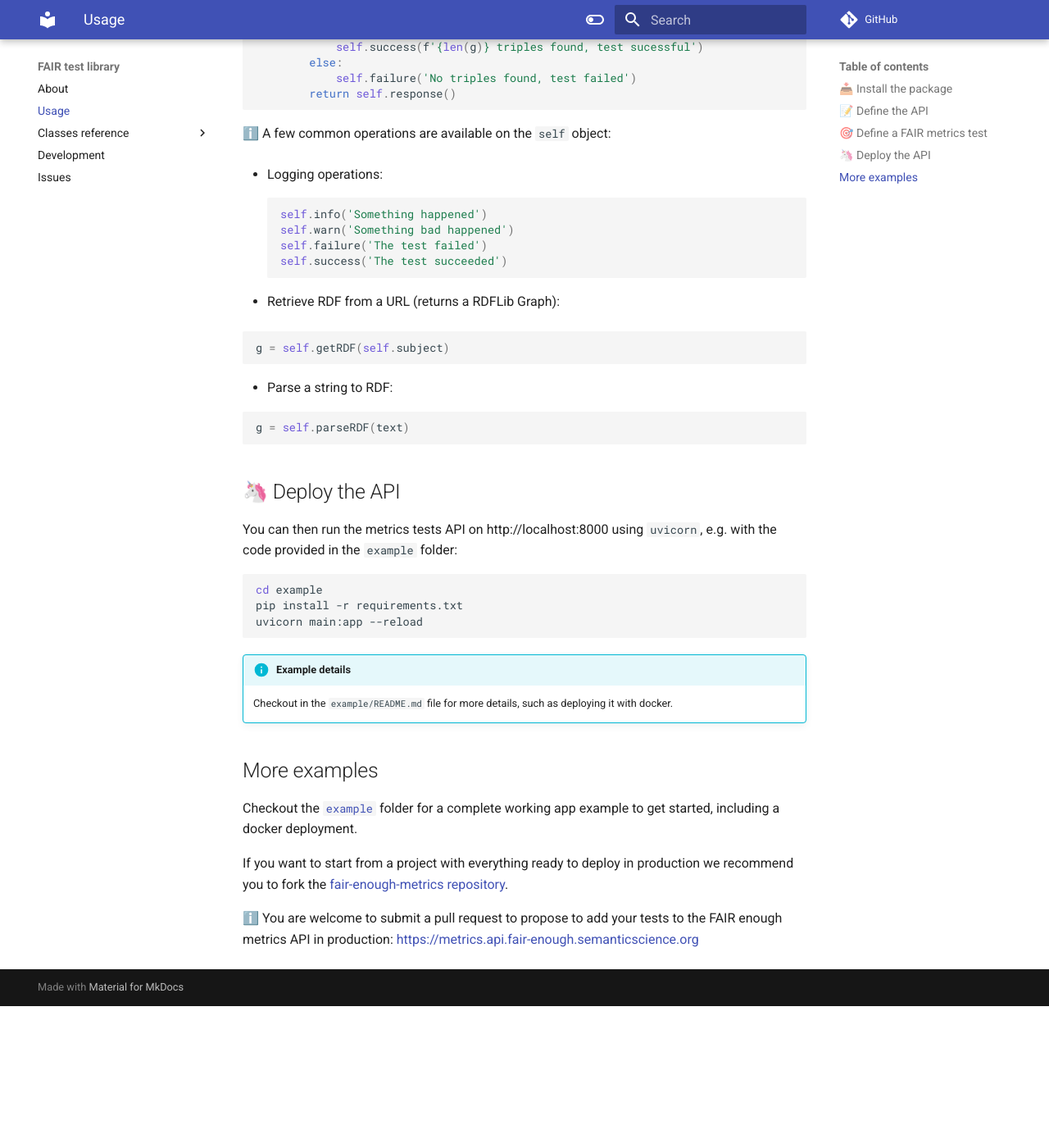
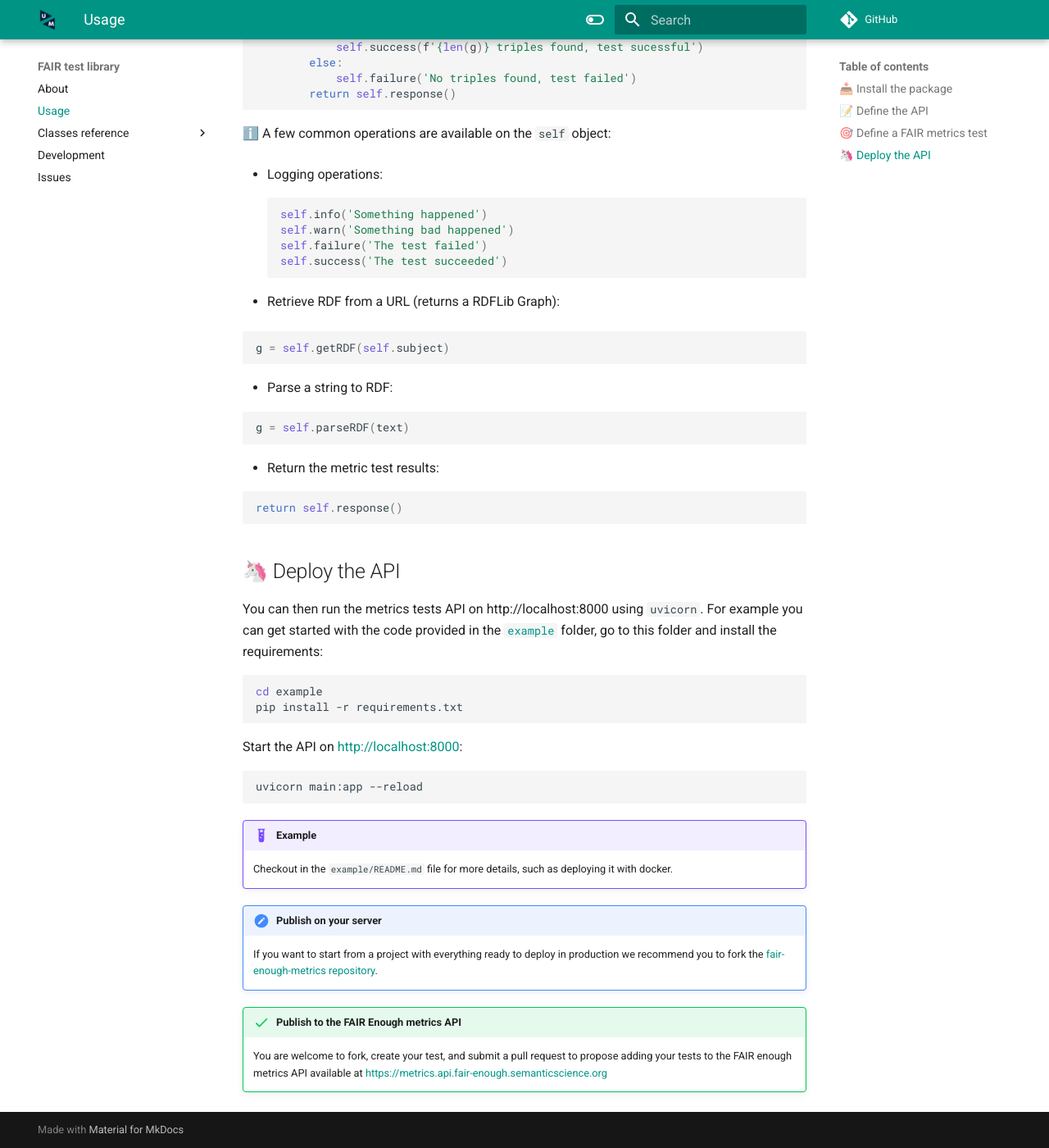
Before and after one commit to MaastrichtU-IDS/fair-test, an MkDocs documentation site: the page built from docs/usage.md, in a window 1280 px wide and 1400 px high, scrolled down 1507 px. Shown: the whole window at 82% size. Built offline with MkDocs 1.6.1 and Material for MkDocs 9.7.7, drawn with Linux system fonts in a browser that asks for light colours; comment, search, counter and statistics services are not loaded; before the commit the page ends 2734 px from its top, so only the background shows below that; some of the changed text lies outside the part shown.

Commit message:
improve tests

`````diff
--- a/docs/requirements.txt
+++ b/docs/requirements.txt
@@ -1,3 +1,3 @@
 jinja2==3.0.3
-mkdocstrings[python]
-mkdocs-material
+mkdocstrings[python]>=0.18.1
+mkdocs-material>=8.2.7
--- a/docs/usage.md
+++ b/docs/usage.md
@@ -42,16 +42,16 @@
 
 ## 🎯 Define a FAIR metrics test
 
-Create a `a1_my_test.py` file in the `metrics` folder with your test:
+Create a `a1_test_something.py` file in the `metrics` folder with your test:
 
 ````python title="metrics/test_a1.py"
 from fair_test import FairTest
 
 class MetricTest(FairTest):
-    metric_path = 'a1-check-something'
+    metric_path = 'a1-test-something'
     applies_to_principle = 'A1'
-    title = 'Check something'
-    description = """Test something"""
+    title = 'Test something'
+    description = """Check something"""
     author = 'https://orcid.org/0000-0000-0000-0000'
     metric_version = '0.1.0'
 
@@ -87,25 +87,35 @@
 g = self.parseRDF(text)
 ```
 
+* Return the metric test results:
+
+```python
+return self.response()
+```
+
 ## 🦄 Deploy the API
 
-You can then run the metrics tests API on http://localhost:8000 using `uvicorn`, e.g. with the code provided in the `example` folder:
+You can then run the metrics tests API on http://localhost:8000 using `uvicorn`. For example you can get started with the code provided in the  [`example`](https://github.com/MaastrichtU-IDS/fair-test/tree/main/example){:target="_blank"}  folder, go to this folder and install the requirements:
 
 ```bash
 cd example
 pip install -r requirements.txt
+```
+
+Start the API on [http://localhost:8000](http://localhost:8000){:target="_blank"}:
+
+```bash
 uvicorn main:app --reload
 ```
 
-!!! info "Example details"
+!!! example "Example"
 
     Checkout in the `example/README.md` file for more details, such as deploying it with docker.
 
-## More examples
+!!! hint "Publish on your server"
 
-Checkout the [`example`](https://github.com/MaastrichtU-IDS/fair-test/tree/main/example){:target="_blank"} folder for a complete working app example to get started, including a docker deployment.
+	If you want to start from a project with everything ready to deploy in production we recommend you to fork the [fair-enough-metrics repository](https://github.com/MaastrichtU-IDS/fair-enough-metrics){:target="_blank"}.
 
-If you want to start from a project with everything ready to deploy in production we recommend you to fork the [fair-enough-metrics repository](https://github.com/MaastrichtU-IDS/fair-enough-metrics){:target="_blank"}.
+!!! success "Publish to the FAIR Enough metrics API"
 
-
-ℹ️ You are welcome to submit a pull request to propose to add your tests to the FAIR enough metrics API in production: [https://metrics.api.fair-enough.semanticscience.org](https://metrics.api.fair-enough.semanticscience.org){:target="_blank"}
+	You are welcome to fork, create your test, and submit a pull request to propose adding your tests to the FAIR enough metrics API available at [https://metrics.api.fair-enough.semanticscience.org](https://metrics.api.fair-enough.semanticscience.org){:target="_blank"}
--- a/mkdocs.yml
+++ b/mkdocs.yml
@@ -1,17 +1,22 @@
 site_name: FAIR test library
 site_description: ☑️ A library to build and deploy FAIR metrics tests APIs that can be registered to existing FAIR evaluation services supporting the FAIRMetrics specifications.
+
 repo_url: https://github.com/MaastrichtU-IDS/fair-test
 
 theme:
   name: "material"
+  logo: logo.png
+  favicon: logo.png
   palette:
     - media: "(prefers-color-scheme: light)"
       scheme: default
+      primary: teal
       toggle:
         icon: material/toggle-switch-off-outline
         name: Switch to dark mode
     - media: "(prefers-color-scheme: dark)"
       scheme: slate
+      primary: teal
       toggle:
         icon: material/toggle-switch
         name: Switch to light mode
`````
Also changed, not shown: docs/development.md (+2 -2 lines), docs/logo.png (added), 3 other files.
